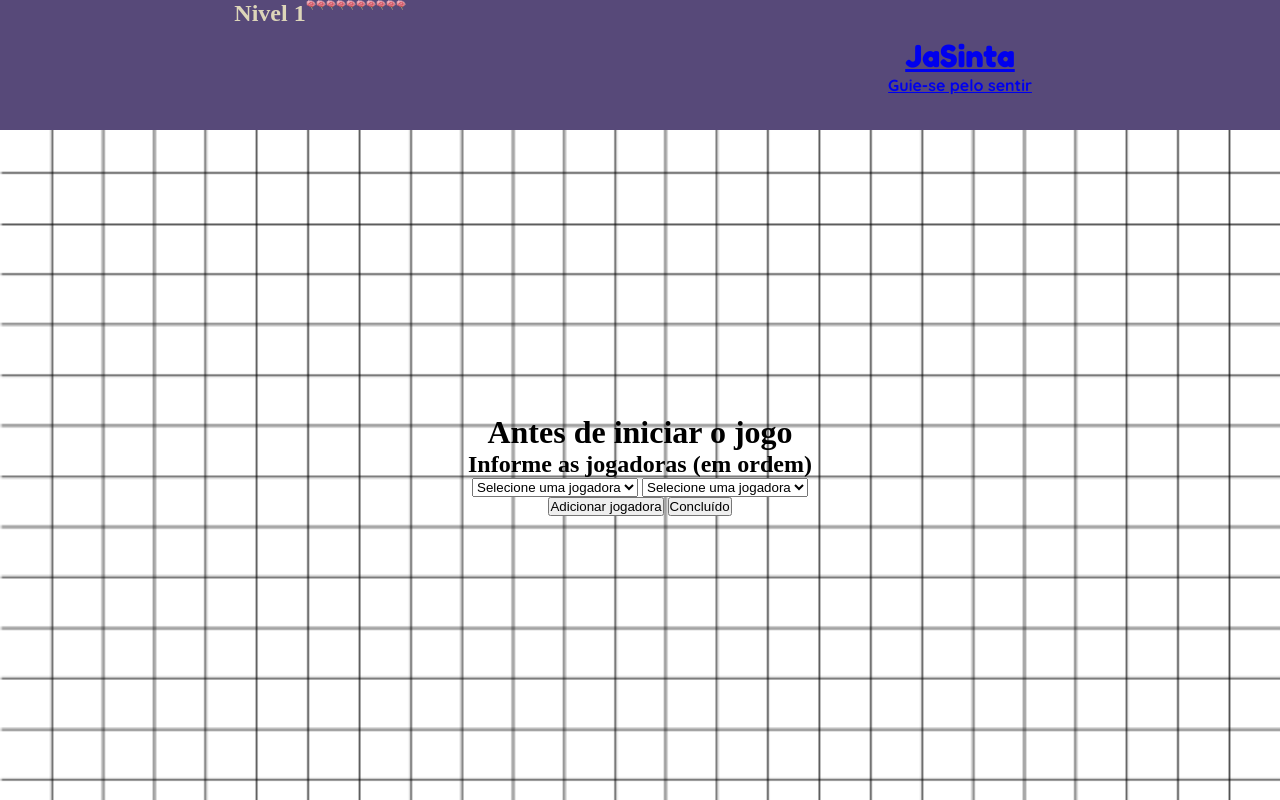
After one commit to sabriwnaa/JaSinta, a PHP site: page /pre-jogar.php in a window 1280 px wide. The commit adds this page. Run offline with PHP 8.4, Linux system fonts and the light colour scheme.

Commit message:
[new] base das telas de cadastro concluída e do pre-jogar

```diff
--- a/gerenciar-jogo.php
+++ b/gerenciar-jogo.php
@@ -44,7 +44,7 @@
                 <div class='container-vertical peca-preview'>
                     <div class='container-horizontal'>
                         <h1>Sentimentos</h1>
-                        <a href="sentimentos.php">+</a>
+                        <a href="cadastrar-sentimento.php">+</a>
                     </div>
                     <div class='container-vertical'>
                         <?php for($i=0;$i<5;$i++){?>
--- /dev/null
+++ b/includes/header-jogo.php
@@ -0,0 +1,31 @@
+<!DOCTYPE html>
+<html lang="en">
+<head>
+    <meta charset="UTF-8">
+    <meta name="viewport" content="width=device-width, initial-scale=1.0">
+    <title>Header</title>
+</head>
+<body>
+
+        <div class='header'>
+<div class='container-nivel'>
+                <h2>Nivel 1</h2>
+                <?php for($i=0;$i<10;$i ++){
+                    echo '<img src="flor.webp">';
+                }
+                ?>
+            </div>
+            <a href='index.php' class='textoHeader'>
+                <h1 class='titulo'>JaSinta</h1>
+                <p class='texto'>Guie-se pelo sentir</p>
+            </a>
+
+
+
+
+        </div>
+
+
+
+</body>
+</html>
--- a/index.php
+++ b/index.php
@@ -28,7 +28,7 @@
 
 
             <h1 class='titulo'>JaSinta</h1>
-            <a href="jogar.php" class='titulo'>Jogar</a>
+            <a href="pre-jogar.php" class='titulo'>Jogar</a>
 
             <a href="gerenciar-jogo.php" class='titulo'>Gerenciar jogo</a>
 
--- /dev/null
+++ b/pre-jogar.php
@@ -0,0 +1,63 @@
+<!DOCTYPE html>
+<html lang="en">
+<head>
+    <meta charset="UTF-8">
+    <meta name="viewport" content="width=device-width, initial-scale=1.0">
+    <title>Pré-jogo</title>
+     <link href="https://fonts.googleapis.com/css2?family=Fredoka:wght@400;700&family=Inter:wght@400;700&family=Quicksand:wght@400;700&display=swap" rel="stylesheet">
+    <link rel="stylesheet" href="style.css">
+</head>
+<body>
+      <div class='container'>
+        <?php include('includes/header-jogo.php')?>
+        <div class='main'>
+            <h1>Antes de iniciar o jogo</h1>
+            <form action="">
+                <h2>Informe as jogadoras (em ordem)</h2>
+
+
+                <div id="jogadoras-container">
+                    <select name="jogadora[]">
+        <option value="">Selecione uma jogadora</option>
+        <option value="1">Ficção</option>
+        <option value="2">Romance</option>
+        <option value="3">Ciência</option>
+    </select>
+    <select name="jogadora[]">
+        <option value="">Selecione uma jogadora</option>
+        <option value="1">Ficção</option>
+        <option value="2">Romance</option>
+        <option value="3">Ciência</option>
+    </select>
+</div>
+
+<button type="button" id="btn-adicionar">Adicionar jogadora</button>
+
+<script>
+document.getElementById('btn-adicionar').addEventListener('click', function() {
+    // cria um novo select
+    let novoSelect = document.createElement('select');
+    novoSelect.name = "jogadora[]";
+    novoSelect.innerHTML = `
+        <option value="">Selecione uma jogadora</option>
+        <option value="1">Ficção</option>
+        <option value="2">Romance</option>
+        <option value="3">Ciência</option>
+    `;
+
+    // adiciona no container
+    document.getElementById('jogadoras-container').appendChild(novoSelect);
+});
+</script>
+
+
+
+
+                <button>Concluído</button>
+            </form>
+
+        </div>
+    </div>
+
+</body>
+</html>
```
Also changed, not shown: cadastrar-foto.php (+67 -1 lines), cadastrar-sentimento.php (+6 -1 lines), jogar.php (+1 -10 lines).
